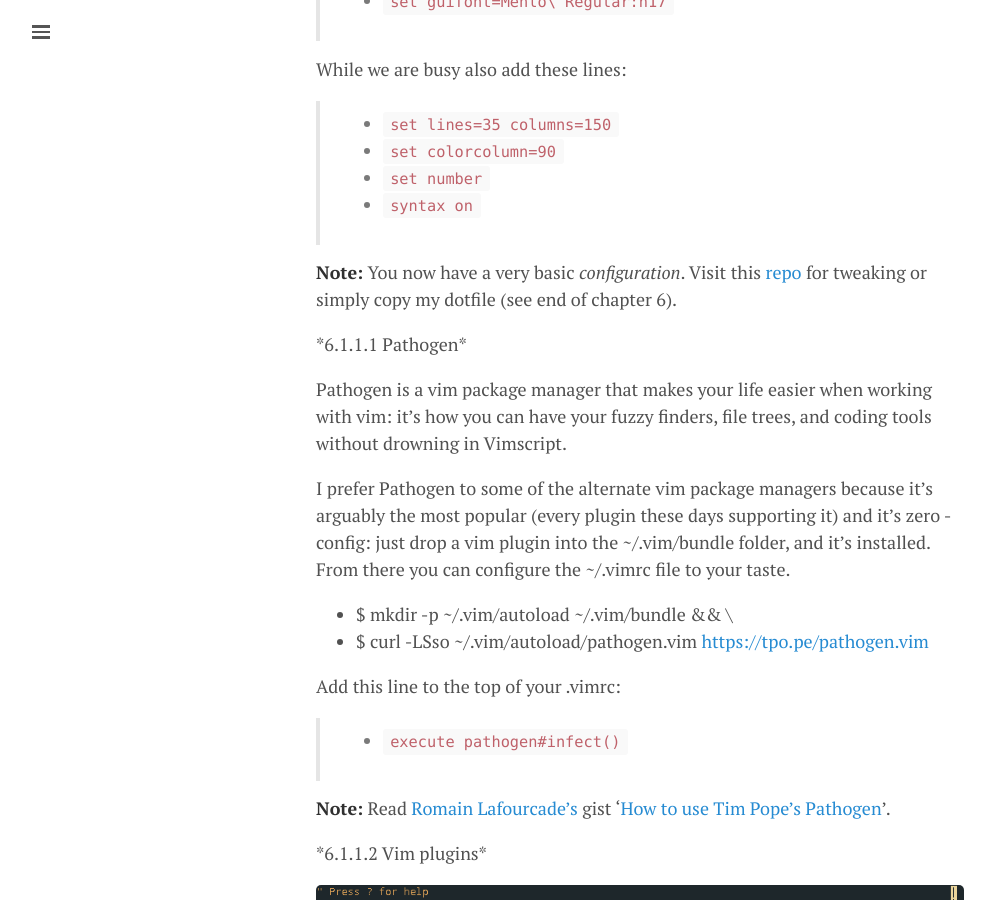
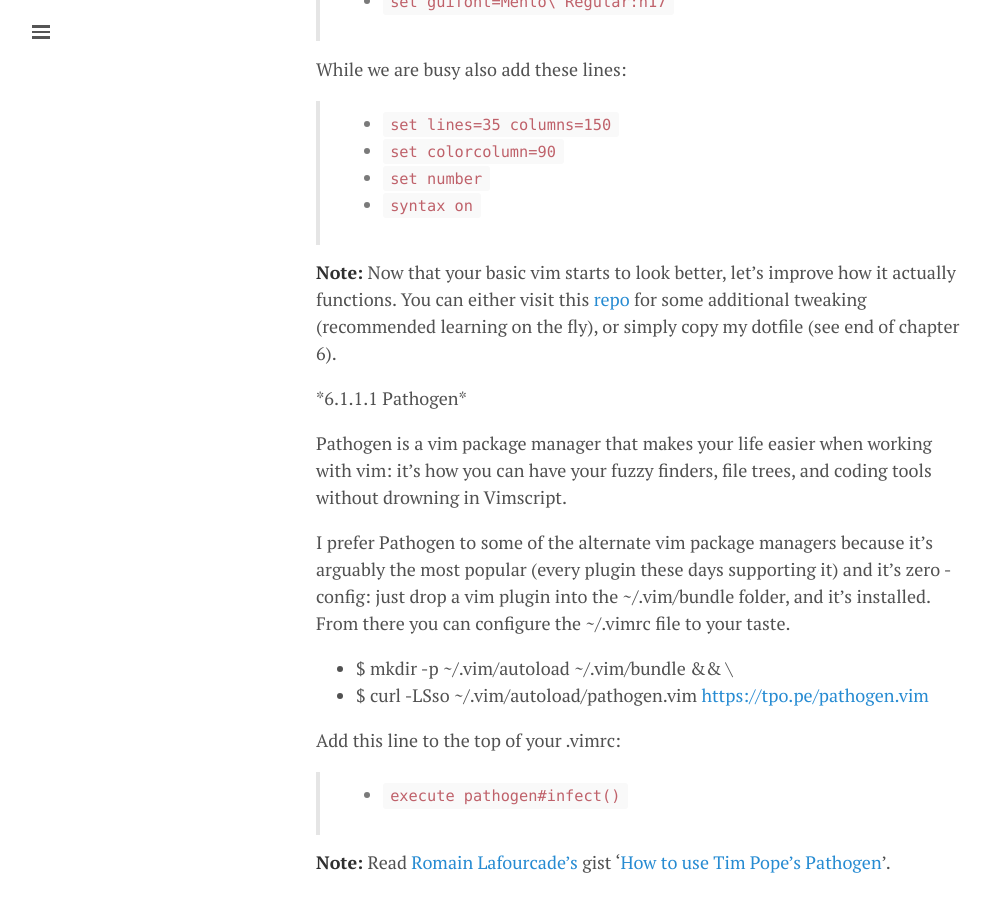
Before and after one commit to lgeurts/lgeurts.github.io, a Jekyll site: the page built from _posts/2017-07-11-bunsenlabs-linux-setup-notes-for dell-inspiron-6000.md, in a window 1280 px wide and 900 px high, scrolled down 6398 px. Shown: the whole window, without its empty margins (0-995 px from the left). Built offline with Jekyll 4.4.1, drawn with Linux system fonts in a browser that asks for light colours; nearby versions of some CDN libraries; comment, search, counter and statistics services are not loaded.

Commit message:
Change vim section

```diff
--- a/_posts/2017-07-11-bunsenlabs-linux-setup-notes-for dell-inspiron-6000.md
+++ b/_posts/2017-07-11-bunsenlabs-linux-setup-notes-for dell-inspiron-6000.md
@@ -203,7 +203,7 @@
 > * `set number`
 > * `syntax on`
 
-**Note:** You now have a very basic *configuration*. Visit this [repo](https://github.com/amix/vimrc) for tweaking or simply copy my dotfile (see end of chapter 6).
+**Note:** Now that your basic vim starts to look better, let’s improve how it actually functions. You can either visit this [repo](https://github.com/amix/vimrc) for some additional tweaking (recommended learning on the fly), or simply copy my dotfile (see end of chapter 6).
 
  \*6.1.1.1 Pathogen\*
 
```
